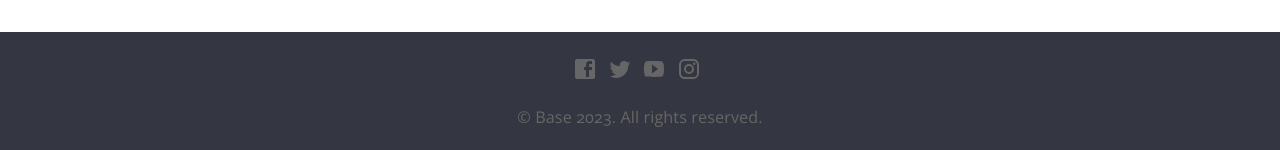
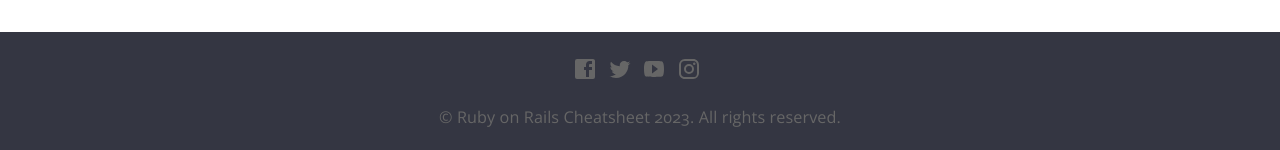
Before and after one commit to deepakmahakale/ruby-on-rails-cheatsheet, a Jekyll site: the page built from index.html, in a window 1280 px wide. Shown: the part 1109-1259 px from the top of the page. Built offline with Jekyll 4.4.1, drawn with Linux system fonts in a browser that asks for light colours; nearby versions of some CDN libraries; part of the change alters nothing that is shown.

```diff
--- a/_config.yml
+++ b/_config.yml
@@ -1,24 +1,24 @@
 # ----
 # Site
 
-title: Base
-url: "https://orange-ape.cloudvent.net/"
-baseurl:
-google_analytics_key:
+title: Ruby on Rails Cheatsheet
+url: "https://deepakmahakale.com/ruby-on-rails-cheatsheet/"
+baseurl: '/ruby-on-rails-cheatsheet'
+google_measurement_id: G-Z571RZ46QW
 disqus_shortname:
 newsletter_action:
 
 # Values for the jekyll-seo-tag gem (https://github.com/jekyll/jekyll-seo-tag)
 logo: /siteicon.png
-description: Knowledge base template for Jekyll.
+description: The Ultimate Ruby on Rails Cheatsheet.
 author:
-  name:
-  email:
-  twitter: # twitter username without the @ symbol
+  name: Deepak Mahakale
+  email: hello@deepakmahakale.in
+  twitter: deepakmahakale
 social:
-  name: Base Template
+  name: Github
   links:
-    - https://github.com/CloudCannon/base-jekyll-template
+    - https://github.com/deepakmahakale
 
 # -----
 # Build
--- a/_layouts/default.html
+++ b/_layouts/default.html
@@ -1,6 +1,7 @@
 <!DOCTYPE html>
 
 <html lang="en">
+
 <head>
 	<meta charset="utf-8">
 	<meta name="viewport" content="width=device-width, initial-scale=1">
@@ -9,15 +10,19 @@
 	<link rel="apple-touch-icon" href="{{ site.baseurl }}/apple-touch-icon.png">
 	<link rel="icon" type="image/png" href="{{ site.baseurl }}/touch-icon.png" sizes="192x192">
 	<link rel="icon" type="image/png" href="{{ site.baseurl }}/images/favicon.png">
-		<link rel="stylesheet" href="//fonts.googleapis.com/css?family=Merriweather:400italic,400,300italic,300,700,700italic|Open+Sans:400italic,600italic,700italic,700,600,400|Inconsolata:400,700">
+	<link rel="stylesheet"
+		href="//fonts.googleapis.com/css?family=Merriweather:400italic,400,300italic,300,700,700italic|Open+Sans:400italic,600italic,700italic,700,600,400|Inconsolata:400,700">
 
-		{% if jekyll.environment == 'production' and site.google_analytics_key != '' %}
+	{% if jekyll.environment == 'production' and site.google_measurement_id != '' %}
+	<!-- Google tag (gtag.js) -->
+	<script async src="https://www.googletagmanager.com/gtag/js?id={{ site.google_measurement_id }}"></script>
 	<script>
-				window.ga=window.ga||function(){(ga.q=ga.q||[]).push(arguments)};ga.l=+new Date;
-				ga('create', '{{ site.google_analytics_key }}', 'auto');
-				ga('send', 'pageview');
+		window.dataLayer = window.dataLayer || [];
+		function gtag() { dataLayer.push(arguments); }
+		gtag('js', new Date());
+
+		gtag('config', '{{ site.google_measurement_id }}');
 	</script>
-			<script async src='https://www.google-analytics.com/analytics.js'></script>
 	{% endif %}
 
 	{% seo %}
@@ -49,16 +54,16 @@
 
 	{% include footer.html %}
 	<script>
-			$(function() {
-				$('a[href*=\\#]').not(".no-smooth").on('click', function(event){
+		$(function () {
+			$('a[href*=\\#]').not(".no-smooth").on('click', function (event) {
 				var el = $(this.hash);
 				if (el.length > 0) {
 					// event.preventDefault();
-						$('html,body').animate({scrollTop:$(this.hash).offset().top - 50}, 500);
+					$('html,body').animate({ scrollTop: $(this.hash).offset().top - 50 }, 500);
 				}
 			});
 
-				$('svg').click(function() {
+			$('svg').click(function () {
 				$(this).parent('form').submit();
 			});
 		});
@@ -69,4 +74,5 @@
 		});
 	</script>
 </body>
+
 </html>
```
Lines whose indentation alone changed are shown as unchanged.
